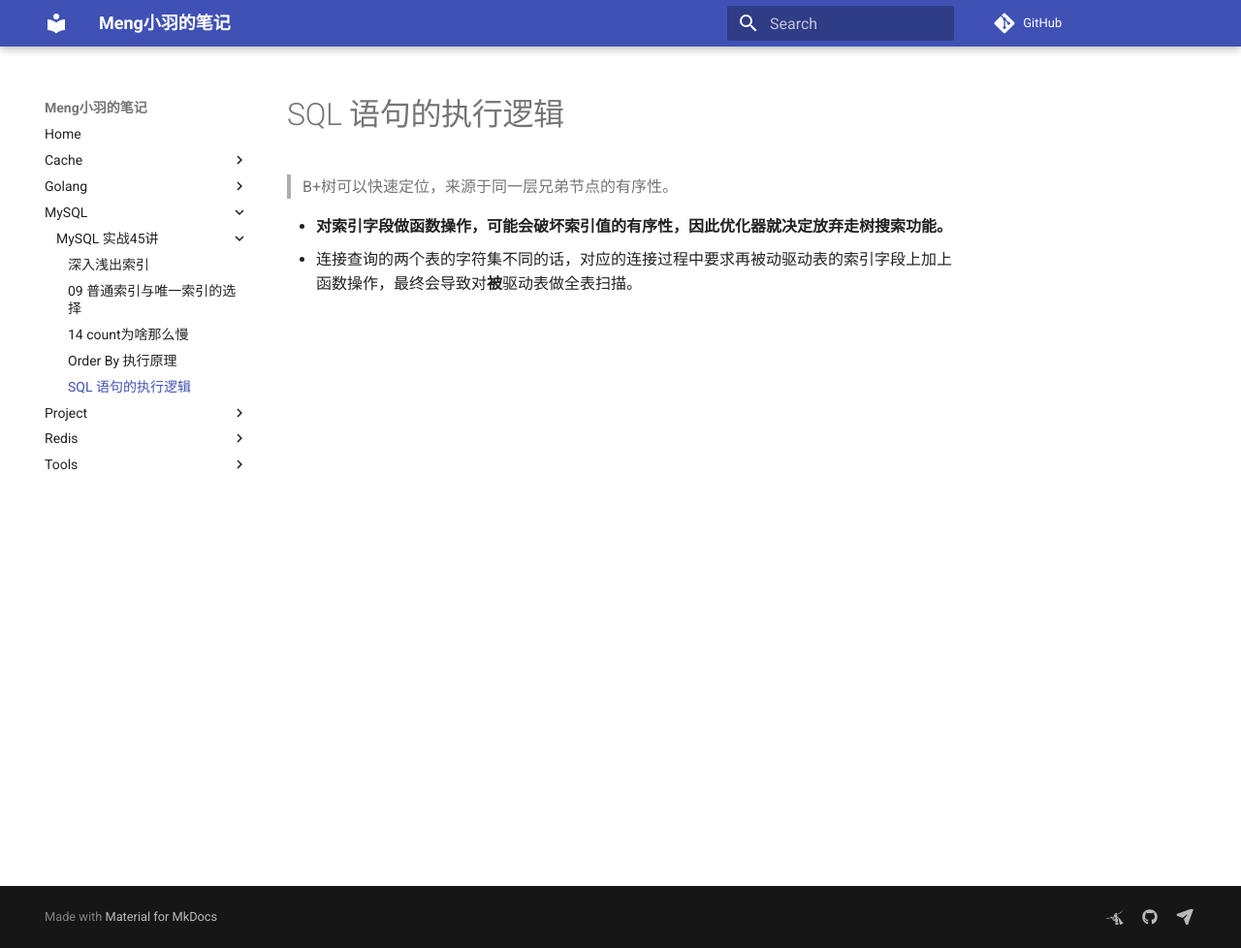
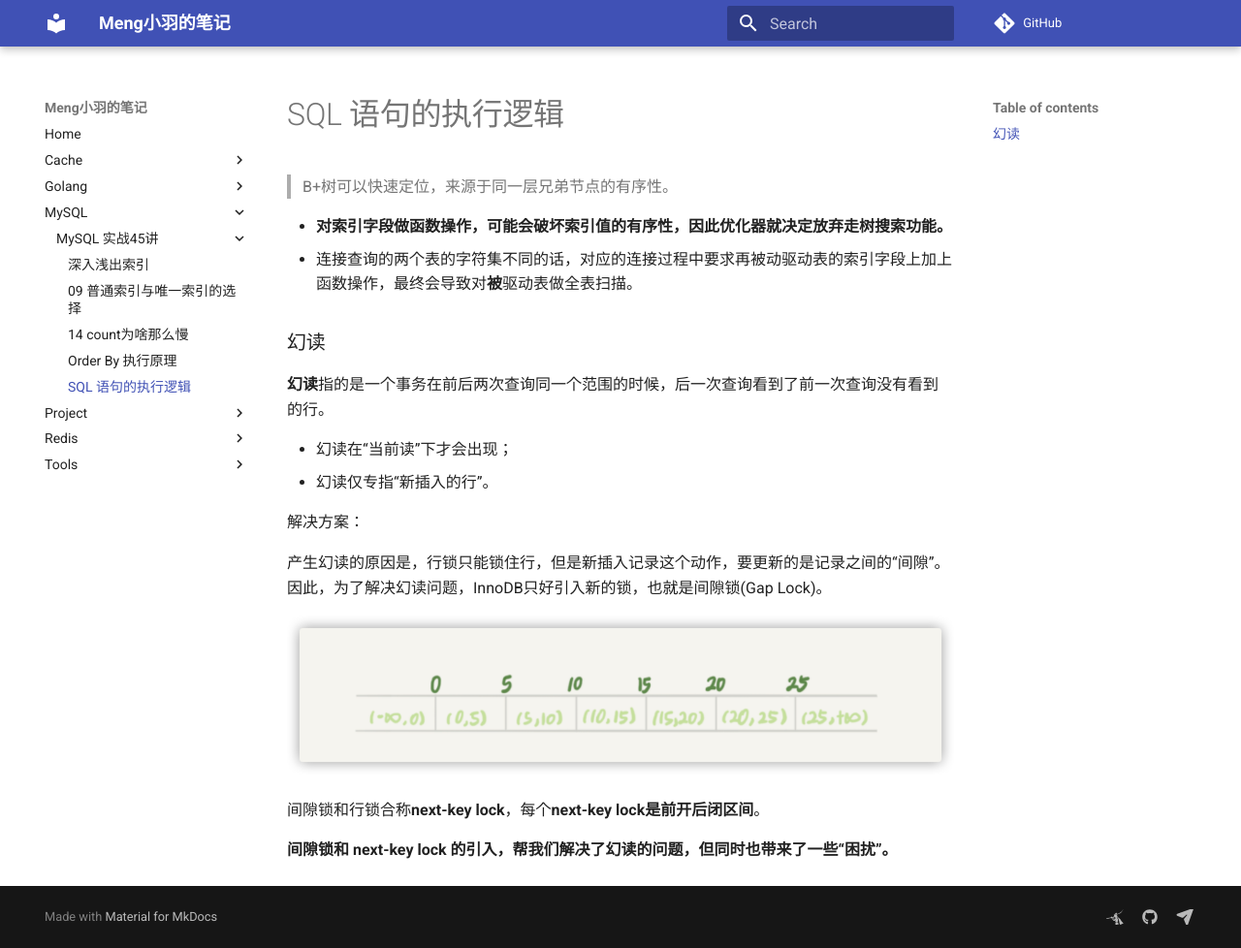
Before and after one commit to debuginn/notes, an MkDocs documentation site: the page built from docs/MySQL/MySQL 实战45讲/18-SQL语句的执行逻辑.md, in a window 1280 px wide and 978 px high. Shown: the whole window at 97% size. Built offline with MkDocs 1.6.1 and Material for MkDocs 9.7.7, drawn with Linux system fonts in a browser that asks for light colours; nearby versions of some CDN libraries; comment, search, counter and statistics services are not loaded.

Commit message:
crontab auto save

```diff
--- a/docs/MySQL/MySQL 实战45讲/18-SQL语句的执行逻辑.md
+++ b/docs/MySQL/MySQL 实战45讲/18-SQL语句的执行逻辑.md
@@ -8,3 +8,28 @@
 
 - **对索引字段做函数操作，可能会破坏索引值的有序性，因此优化器就决定放弃走树搜索功能。**
 - 连接查询的两个表的字符集不同的话，对应的连接过程中要求再被动驱动表的索引字段上加上函数操作，最终会导致对**被**驱动表做全表扫描。
+
+
+
+### 幻读
+
+**幻读**指的是一个事务在前后两次查询同一个范围的时候，后一次查询看到了前一次查询没有看到的行。
+
+- 幻读在“当前读”下才会出现；
+- 幻读仅专指“新插入的行”。
+
+
+
+解决方案：
+
+产生幻读的原因是，行锁只能锁住行，但是新插入记录这个动作，要更新的是记录之间的“间隙”。因此，为了解决幻读问题，InnoDB只好引入新的锁，也就是间隙锁(Gap Lock)。
+
+![image-20210429161932136](assets/image-20210429161932136.png)
+
+
+
+间隙锁和行锁合称**next-key lock**，每个**next-key lock是前开后闭区间**。
+
+
+
+**间隙锁和 next-key lock 的引入，帮我们解决了幻读的问题，但同时也带来了一些“困扰”。**
```
Also changed, not shown: docs/MySQL/MySQL 实战45讲/assets/image-20210429161932136.png (added).
